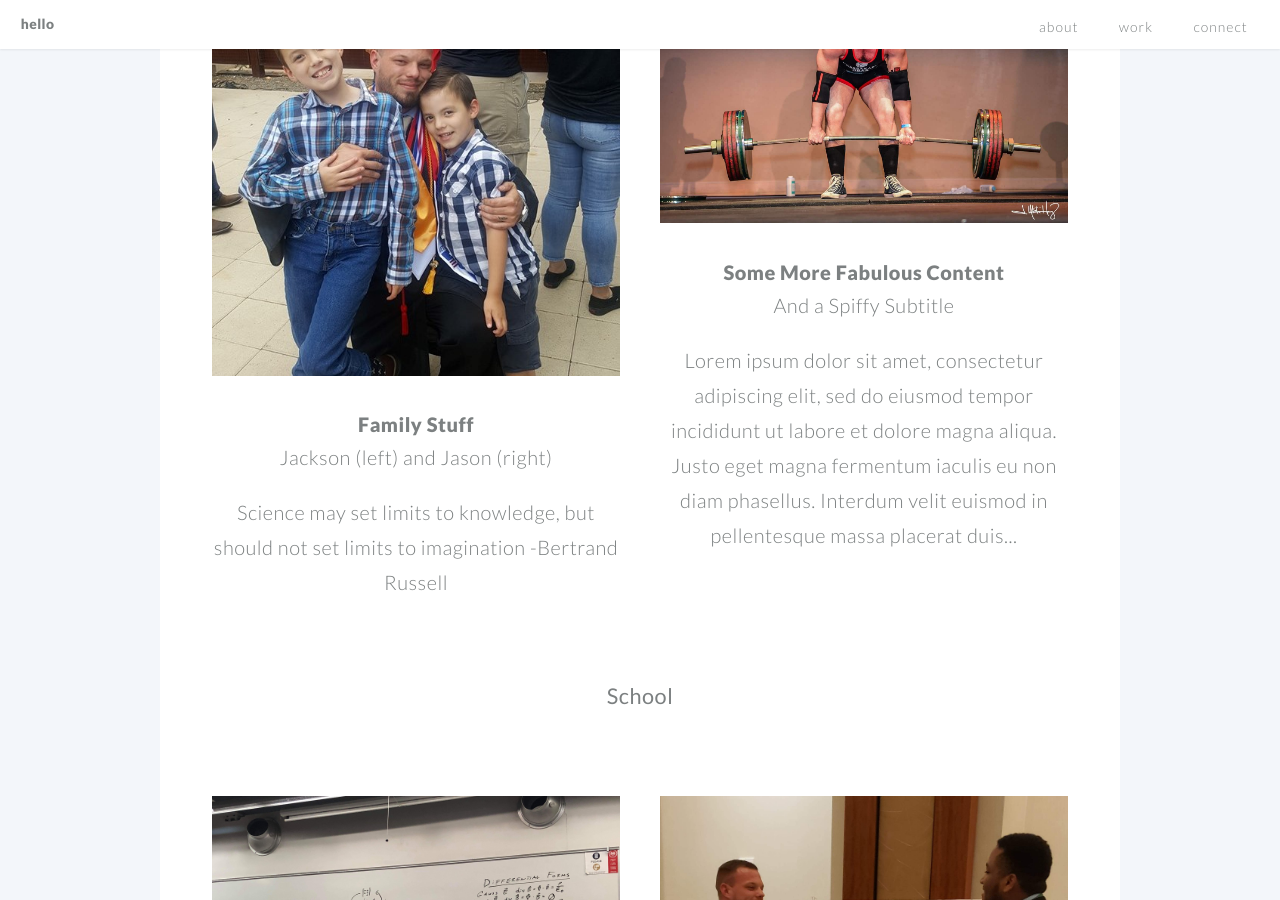
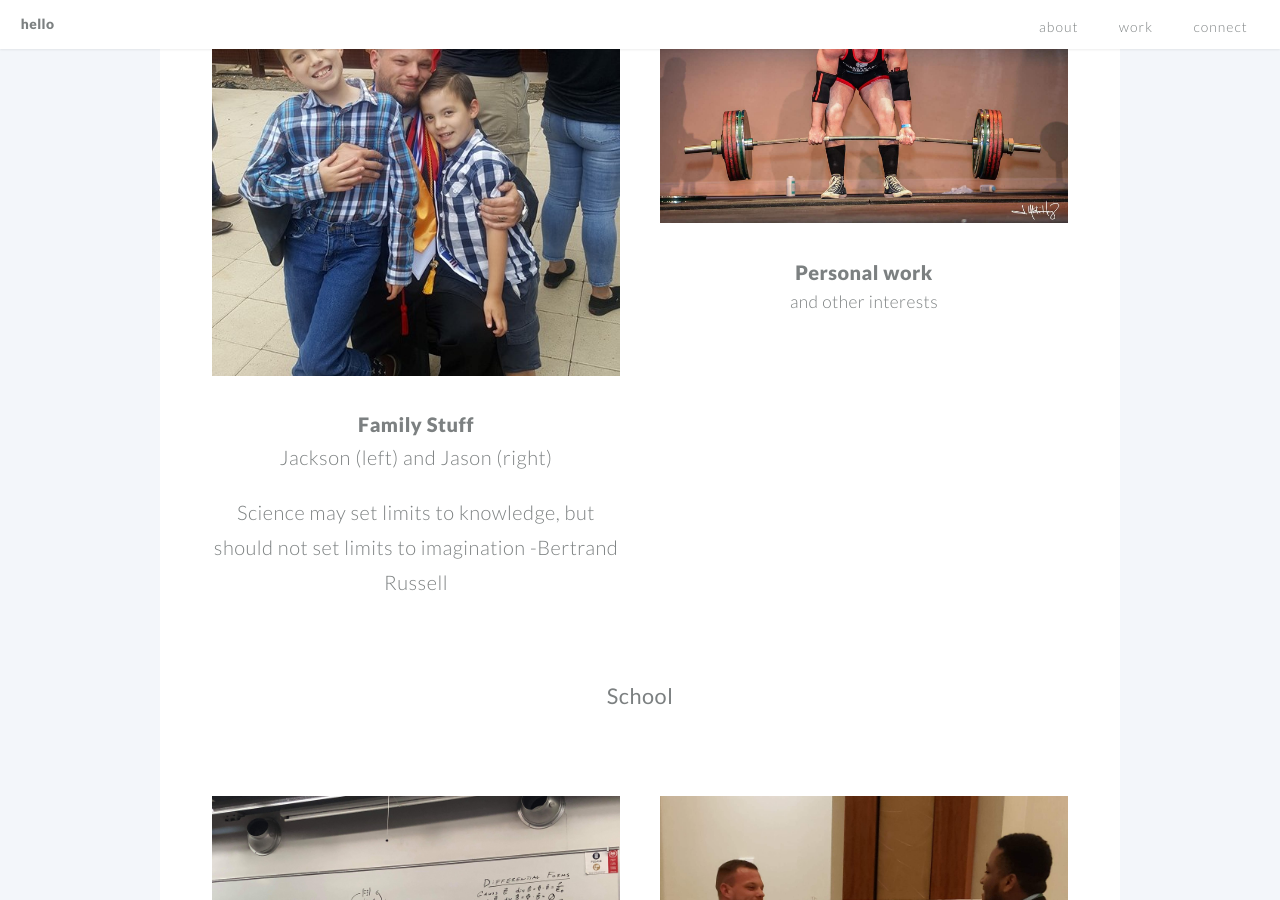
Before and after one commit to jben33/jben33.github.io, a Jekyll site: the page built from index.md, in a window 1280 px wide and 900 px high, scrolled down 2065 px. Built offline with Jekyll 4.4.1, drawn with Linux system fonts in a browser that asks for light colours.

Commit message:
Update example2.html

```diff
--- a/_includes/example2.html
+++ b/_includes/example2.html
@@ -1,3 +1,3 @@
-<h1><a href="#">Some More Fabulous Content</a></h1>
-<h2>And a Spiffy Subtitle<h2>
-<p>Lorem ipsum dolor sit amet, consectetur adipiscing elit, sed do eiusmod tempor incididunt ut labore et dolore magna aliqua. Justo eget magna fermentum iaculis eu non diam phasellus. Interdum velit euismod in pellentesque massa placerat duis...</p>
+<h1><a href="#">Personal work</a></h1>
+
+<p>and other interests</p>
```
